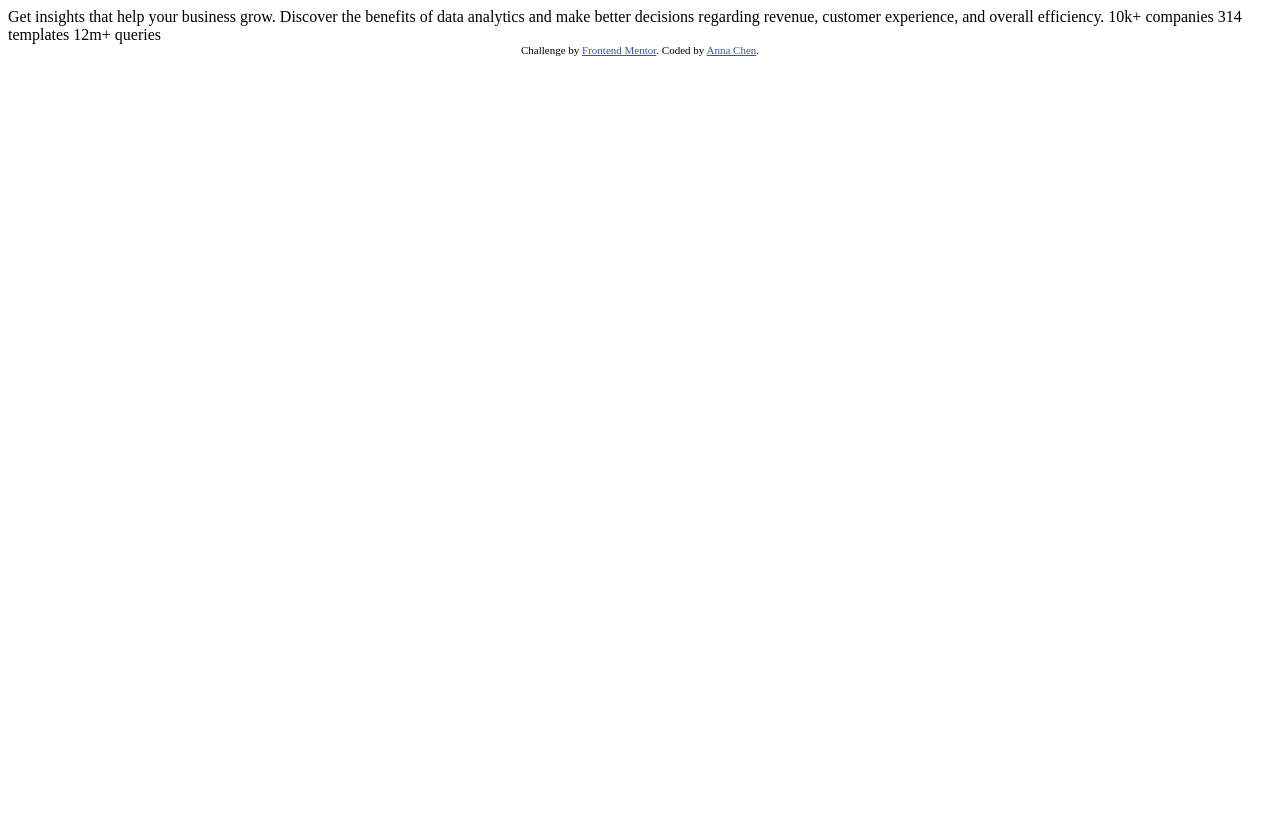
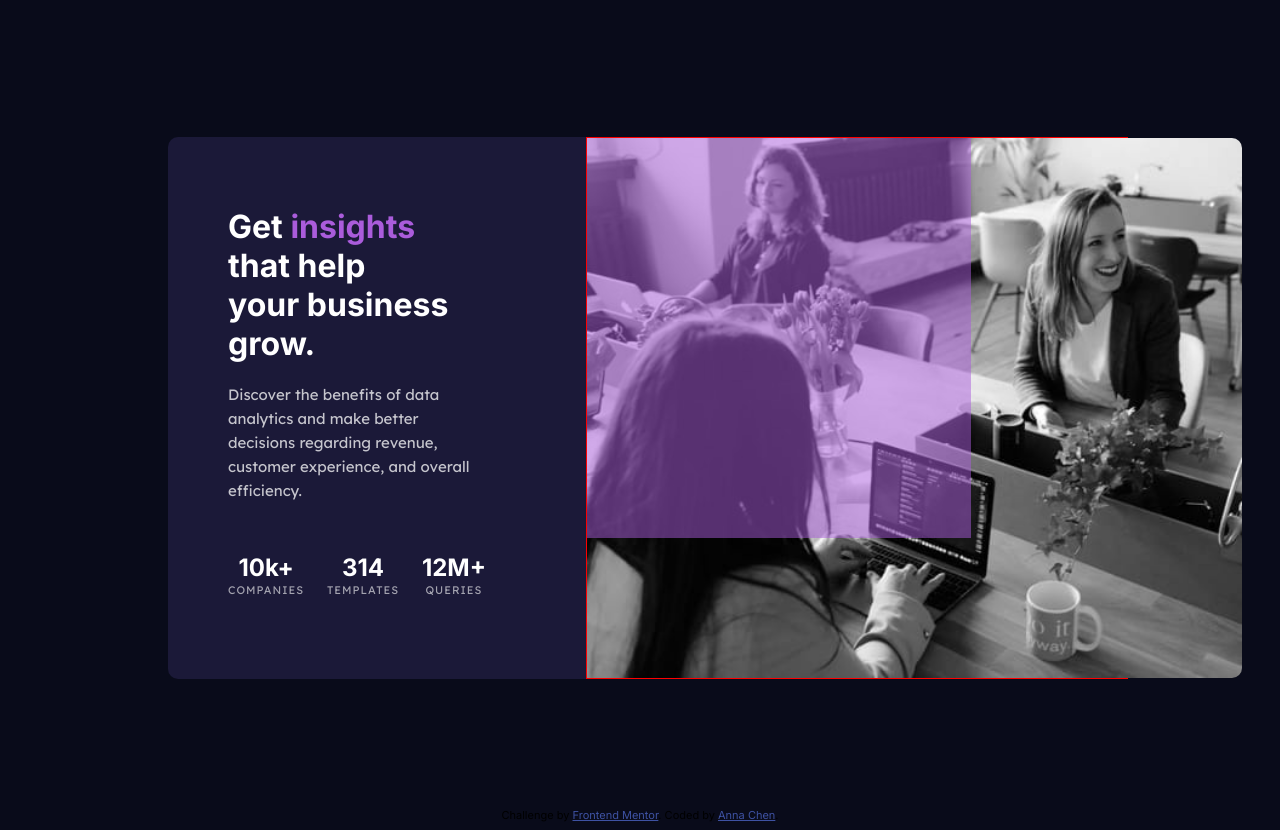
Before and after one commit to annachen2/06-Stats-Preview-Component, a plain HTML site: page index.html in a window 1280 px wide. Before the commit the page ends 800 px from the top, so only its background shows below. Drawn offline with Linux system fonts and the light colour scheme.

Commit message:
Initial card

```diff
--- a/index.html
+++ b/index.html
@@ -9,19 +9,54 @@
   <title>Frontend Mentor | Stats preview card component</title>
 </head>
 <body>
+  <main>
+    <div class="centre">
+      <div class="card">
+        <!--CONTENT-->
+        <div class="content">
+          <div style="display: flex; flex-flow: row wrap; margin: 10px 0px 10px 0px;">
+            <h1>Get</h1>
+            <h1 style="color: hsl(277, 64%, 61%);">&nbsp;insights&nbsp;</h1>
+            <h1>that help</h1><h1>your business grow.</h1>
+          </div>
 
-  Get insights that help your business grow.
+          <p>Discover the benefits of data analytics and make better decisions regarding revenue, customer
+          experience, and overall efficiency.</p>
 
-  Discover the benefits of data analytics and make better decisions regarding revenue, customer
-  experience, and overall efficiency.
+          <div class="stats-ctn">
+            <div class="stats">
+              <h2>10k+</h2>
+              <p class="label">companies</p>
+            </div>
 
-  10k+ companies
-  314 templates
-  12m+ queries
+            <div class="stats">
+              <h2>314</h2>
+              <p class="label">templates</p>
+            </div>
 
-  <div class="attribution">
-    Challenge by <a href="https://www.frontendmentor.io?ref=challenge" target="_blank">Frontend Mentor</a>.
-    Coded by <a href="#">Anna Chen</a>.
-  </div>
+            <div class="stats">
+              <h2>12M+</h2>
+              <p class="label">queries</p>
+            </div>
+          </div>
+        </div>
+
+        <!--IMAGE-->
+        <div class=container style="border: 1px red solid;">
+          <div id=overlay></div>
+          <img src="stats-preview-card-component-main/images/image-header-desktop.jpg" alt="Header image" style="border-radius: 0px 10px 10px 0px; height: 100%">
+        </div>
+
+      </div>
+    </div>
+  </main>
+
+  <footer>
+    <div class="attribution">
+      Challenge by <a href="https://www.frontendmentor.io?ref=challenge" target="_blank">Frontend Mentor</a>.
+      Coded by <a href="#">Anna Chen</a>.
+    </div>
+  </footer>
+
 </body>
 </html>
--- a/styles.css
+++ b/styles.css
@@ -1,4 +1,90 @@
+@import url('https://fonts.googleapis.com/css2?family=Inter:wght@400;700&family=Lexend+Deca&display=swap');
+
+body {
+    background-color: hsl(233, 47%, 7%);
+}
+
+.centre {
+    display: flex;
+    justify-content: center;
+    align-items: center;
+    height: 100vh;
+    width: 100vw;
+}
+
+.card {
+    display: flex;
+    justify-content: space-between;
+    background-color: hsl(244, 38%, 16%);
+    border-radius: 10px;
+    width: 75vw;
+}
+
+.content {
+    display: flex;
+    flex: 1;
+    justify-content: space-between;
+    flex-flow: column wrap;
+    padding: 60px;
+
+}
+
+#overlay {
+    position:absolute;
+    background-color: hsl(277, 64%, 61%);
+    opacity:0.5;    /* -> transparency 50% */
+    height: 50%;
+    width: 30%;
+    z-index:1;      /* -> put overlay over image */
+}
+
+.stats-ctn {
+    display: flex;
+    flex-flow: row wrap;
+    justify-content: space-between;
+    align-items: center;
+    margin: 40px 40px 20px 0px;
+}
+
+.stats {
+    display: flex;
+    flex-flow: column wrap;
+    justify-content: center;
+    align-items: center;
+}
+
+h1 {
+    font-family: 'Inter', sans-serif;
+    font-weight: 700;
+    color: white;
+    margin: 0px;
+}
+
+h2 {
+    font-family: 'Inter', sans-serif;
+    font-weight: 700;
+    color: white;
+    margin: 0px;
+}
+
+p {
+    font-family: 'Lexend Deca', sans-serif;
+    font-size: 15px;
+    line-height: 1.6;
+    color: hsla(0, 0%, 100%, 0.75);
+    margin: 10px 40px 10px 0px;
+}
+
+p.label {
+    font-size: 11px;
+    color: hsla(0, 0%, 100%, 0.6);
+    letter-spacing: 1px;
+    text-transform: uppercase;
+    margin: 0px;
+}
+
 .attribution {
+    font-family: 'Inter', sans-serif;
     font-size: 11px;
     text-align: center;
 }
```
